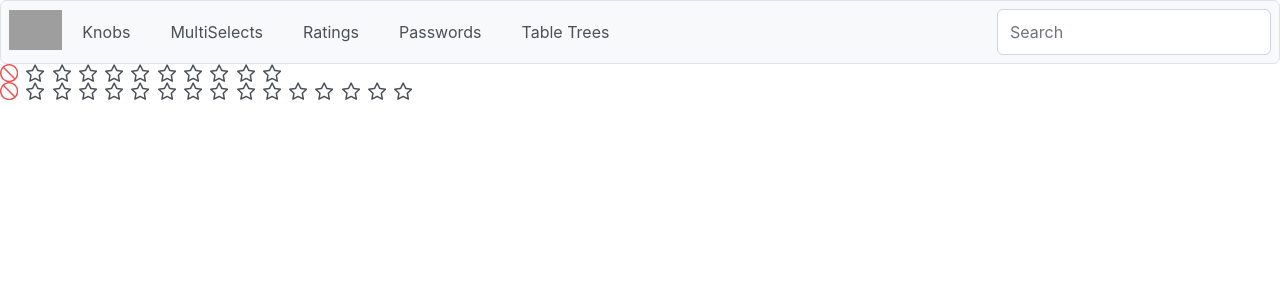
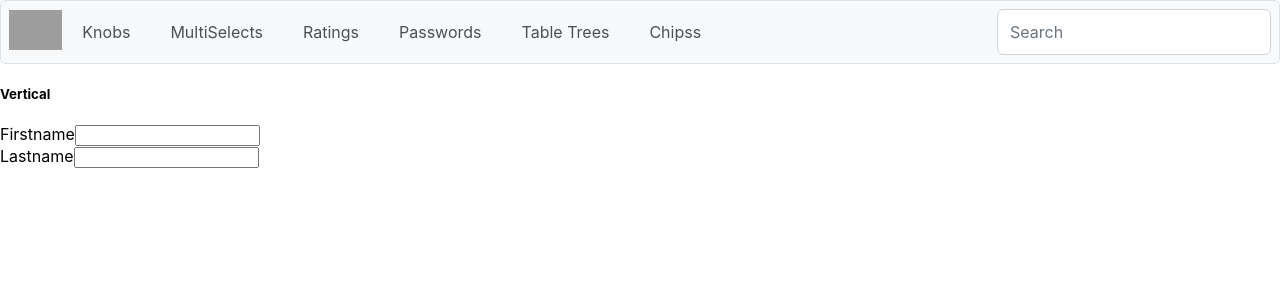
Before and after one commit to ajayspakcommcom/prime-react, a React (Create React App) app: page /ratings in a window 1280 px wide. Shown: the top 300 px of the page. Built offline with nearby package versions, Linux system fonts and the light colour scheme; grey boxes are pictures that could not be loaded.

Commit message:
latest-changes

```diff
--- a/package.json
+++ b/package.json
@@ -6,6 +6,7 @@
     "@testing-library/jest-dom": "^5.16.5",
     "@testing-library/react": "^13.4.0",
     "@testing-library/user-event": "^13.5.0",
+    "primeflex": "^3.3.0",
     "primeicons": "^6.0.1",
     "primereact": "^9.2.3",
     "react": "^18.2.0",
--- a/src/App.js
+++ b/src/App.js
@@ -1,6 +1,7 @@
 import React, { useState } from 'react';
 import { BrowserRouter, Routes, Route } from "react-router-dom";
 import Layout from './Component/UI/Layout';
+import Chipss from './Pages/Chipss/Chipss';
 import Home from './Pages/Home/Home';
 import Knobs from './Pages/Knobs/Knobs';
 import MultiSelects from './Pages/MultiSelects/MultiSelects';
@@ -21,6 +22,8 @@ function App() {
           <Route path="/ratings" element={<Ratings />} />
           <Route path="/passwords" element={<Passwords />} />
           <Route path="/tree-table" element={<TreeTables />} />
+          <Route path="/chipss" element={<Chipss />} />
+
 
 
         </Route>
--- a/src/Component/Header/Header.js
+++ b/src/Component/Header/Header.js
@@ -13,6 +13,10 @@ const Header = (props) => {
         { label: 'Ratings', command: () => { navigate('/ratings') } },
         { label: 'Passwords', command: () => { navigate('/passwords') } },
         { label: 'Table Trees', command: () => { navigate('/tree-table') } },
+        { label: 'Chipss', command: () => { navigate('/chipss') } },
+
+
+
     ];
 
     const start = <Link to="/"><img alt="logo" src="https://primefaces.org/cdn/primereact/images/logo.png" height="40" className="mr-2" /></Link>;
--- /dev/null
+++ b/src/Pages/Chipss/Chipss.js
@@ -0,0 +1,37 @@
+import React, { useState } from "react";
+import { Chips } from "primereact/chips";
+
+const Chipss = (props) => {
+
+    const [value, setValue] = useState([]);
+
+    const onAddHandler = (event) => {
+        console.log(event);
+        console.log(event.value);
+    };
+
+    const onBlurHandler = (event) => {
+        console.log(event);
+    };
+
+    const onFocusHandler = (event) => {
+        console.log(event);
+    };
+
+    const onRemoveHanlder = (event) => {
+        console.log(event.value);
+    };
+
+
+
+
+    return (
+        <>
+            <div className="card p-fluid">
+                <Chips value={value} onChange={(e) => { setValue(e.value); console.log(e.value); }} onRemove={onRemoveHanlder} />
+            </div>
+        </>
+    );
+};
+
+export default Chipss;
--- a/src/Pages/Ratings/Ratings.js
+++ b/src/Pages/Ratings/Ratings.js
@@ -8,10 +8,23 @@ const Ratings = (props) => {
     const [value2, setValue2] = useState(null);
 
     return (
-        <div className="card flex justify-content-center">
-            <Rating value={value1} onChange={(e) => { setValue1(e.value); console.log('1', e.value); }} stars={10} />
-            <Rating value={value2} onChange={(e) => { setValue2(e.value); console.log('2', e.value); }} stars={15} />
+        // <div classNameName="card flex justify-content-center">
+        //     <Rating value={value1} onChange={(e) => { setValue1(e.value); console.log('1', e.value); }} checked={false} />
+        //     <Rating value={value2} onChange={(e) => { setValue2(e.value); console.log('2', e.value); }} stars={15} />
+        // </div>
+
+        <div className="card">
+            <h5>Vertical</h5>
+            <div className="field">
+                <label htmlFor="firstname1">Firstname</label>
+                <input id="firstname1" type="text" className="text-base text-color surface-overlay p-2 border-1 border-solid surface-border border-round appearance-none outline-none focus:border-primary w-full" />
+            </div>
+            <div className="field">
+                <label htmlFor="lastname1">Lastname</label>
+                <input id="lastname1" type="text" className="text-base text-color surface-overlay p-2 border-1 border-solid surface-border border-round appearance-none outline-none focus:border-primary w-full" />
+            </div>
         </div>
+
     );
 };
 
```
Also changed, not shown: 1 other file (tests, documents, lock files or other folders).
